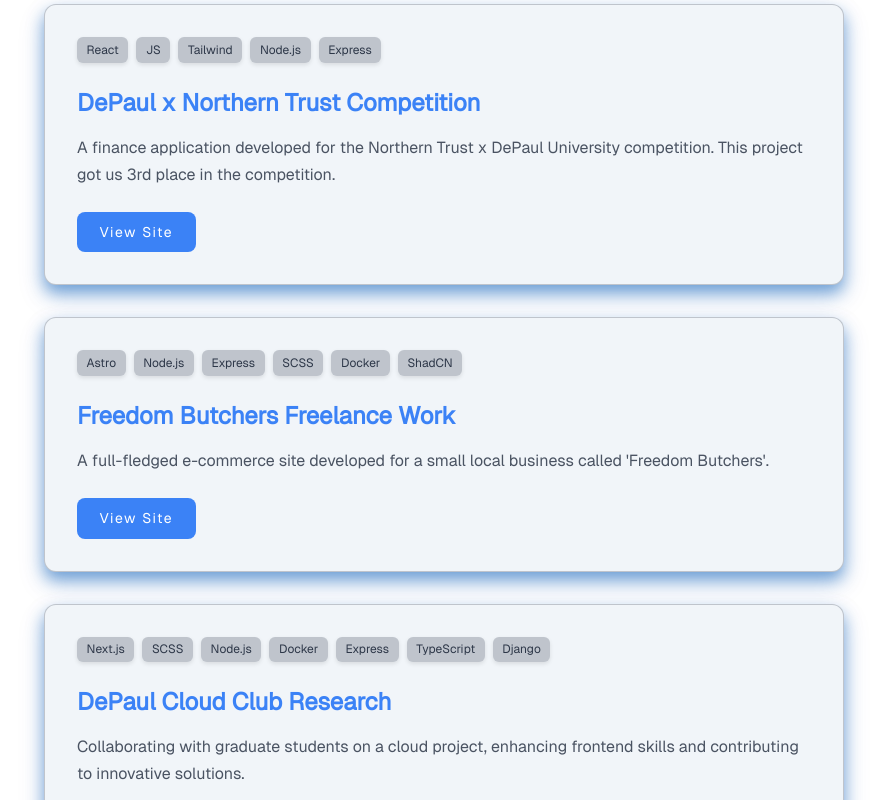
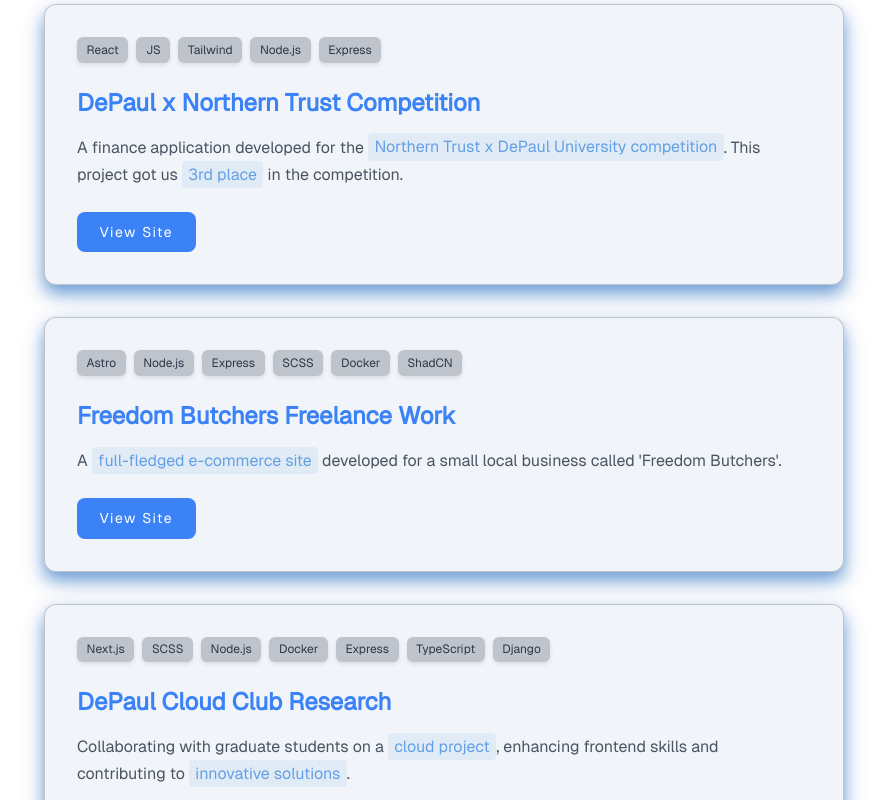
Before and after one commit to RichardLechko/React-Resume, a React (Create React App) app in the folder client/: page / in a window 1280 px wide. Shown: the part 1180-1980 px from the top of the page, without its empty margins (196-1083 px from the left). Built offline with nearby package versions, Linux system fonts and the light colour scheme.

Commit message:
added highlighting

```diff
--- a/client/src/components/Widgets.js
+++ b/client/src/components/Widgets.js
@@ -114,7 +114,49 @@
       <div className="project-title">{linkText}</div>
 
       <div className="project-description">
-        <p>{text}</p>
+        <p>
+          {text
+            .split(
+              new RegExp(
+                `(${
+                  linkText.includes("Northern Trust")
+                    ? t(
+                        "projects.projects-list.northern-trust.highlightedText"
+                      ).join("|")
+                    : linkText.includes("Freedom Butchers")
+                    ? t(
+                        "projects.projects-list.freedom-butchers.highlightedText"
+                      ).join("|")
+                    : linkText.includes("Cloud Club")
+                    ? t(
+                        "projects.projects-list.cloud-project.highlightedText"
+                      ).join("|")
+                    : linkText.includes("MMA")
+                    ? t("projects.projects-list.mma.highlightedText").join("|")
+                    : ""
+                })`,
+                "g"
+              )
+            )
+            .map((part, index) => (
+              <React.Fragment key={index}>
+                {(linkText.includes("Northern Trust")
+                  ? t("projects.projects-list.northern-trust.highlightedText")
+                  : linkText.includes("Freedom Butchers")
+                  ? t("projects.projects-list.freedom-butchers.highlightedText")
+                  : linkText.includes("Cloud Club")
+                  ? t("projects.projects-list.cloud-project.highlightedText")
+                  : linkText.includes("MMA")
+                  ? t("projects.projects-list.mma.highlightedText")
+                  : []
+                ).includes(part) ? (
+                  <span className="highlight-text">{part}</span>
+                ) : (
+                  part
+                )}
+              </React.Fragment>
+            ))}
+        </p>
       </div>
 
       {inDevelopment && (
--- a/client/src/components/Work.js
+++ b/client/src/components/Work.js
@@ -52,7 +52,7 @@
   ];
 
   return (
-    <section id="work" className="work-section" lang={language}>
+    <section id="work" className="work-section">
       <div className="work-container">
         <h1>
           <span className="content-backdrop">{t("work.title-name")}</span>
@@ -85,7 +85,7 @@
     { companyName, position, startTime, endTime, descriptions, logo, tools },
     ref
   ) => {
-    const { t, language } = useTranslation();
+    const { t } = useTranslation();
 
     return (
       <div ref={ref} className="company-container">
--- a/client/src/components/language/translations.json
+++ b/client/src/components/language/translations.json
@@ -36,22 +36,30 @@
       "title-name": "Projects",
       "view-site": "View Site",
       "development": "In Development",
+
       "projects-list": {
         "northern-trust": {
           "linkText": "DePaul x Northern Trust Competition",
-          "text": "A finance application developed for the Northern Trust x DePaul University competition. This project got us 3rd place in the competition."
+          "text": "A finance application developed for the Northern Trust x DePaul University competition. This project got us 3rd place in the competition.",
+          "highlightedText": [
+            "Northern Trust x DePaul University competition",
+            "3rd place"
+          ]
         },
         "freedom-butchers": {
           "linkText": "Freedom Butchers Freelance Work",
-          "text": "A full-fledged e-commerce site developed for a small local business called 'Freedom Butchers'."
+          "text": "A full-fledged e-commerce site developed for a small local business called 'Freedom Butchers'.",
+          "highlightedText": ["full-fledged e-commerce site"]
         },
         "cloud-project": {
           "linkText": "DePaul Cloud Club Research",
-          "text": "Collaborating with graduate students on a cloud project, enhancing frontend skills and contributing to innovative solutions."
+          "text": "Collaborating with graduate students on a cloud project, enhancing frontend skills and contributing to innovative solutions.",
+          "highlightedText": ["innovative solutions", "cloud project"]
         },
         "mma": {
           "linkText": "MMA Scheduler",
-          "text": "This MMA software provides a comprehensive platform for scheduling and tracking MMA events, including fighter details, match dates, and categories. It aggregates and displays real-time data through web scraping, enabling users to stay updated with upcoming fights and results."
+          "text": "This MMA software provides a comprehensive platform for scheduling and tracking MMA events, including fighter details, match dates, and categories. It aggregates and displays real-time data through web scraping, enabling users to stay updated with upcoming fights and results.",
+          "highlightedText": ["displays real-time data through web scraping"]
         }
       }
     },
@@ -67,7 +75,8 @@
           "descriptions": [
             "Assistance in processing and analyzing data to determine key performance indicators (KPIs) and creating dashboards in PowerBI.",
             "Participation in data analysis sessions to provide insights that support decision-making."
-          ]
+          ],
+          "highlightedText": ["PowerBI", "KPI"]
         },
         "rl-it-firm": {
           "companyName": "RL IT Firm",
@@ -78,6 +87,11 @@
           "descriptions": [
             "Development of a full-featured application for a local business using Astro, ShadCN, and Tailwind.",
             "Ensuring an optimal user experience through responsive design and testing."
+          ],
+          "highlightedText": [
+            "Astro, ShadCN, and Tailwind",
+            "responsive design",
+            "testing"
           ]
         }
       }
@@ -424,19 +438,26 @@
       "projects-list": {
         "northern-trust": {
           "linkText": "Соревнование DePaul x Northern Trust",
-          "text": "Финансовое приложение, разработанное для соревнования Northern Trust x DePaul University. Этот проект принес нам 3-е место в соревновании."
+          "text": "Финансовое приложение, разработанное для соревнования Northern Trust x DePaul University. Этот проект принес нам 3-е место в соревновании.",
+          "highlightedText": ["Northern Trust x DePaul University", "3-е место"]
         },
         "freedom-butchers": {
           "linkText": "Фриланс проект для Freedom Butchers",
-          "text": "Полноценный сайт электронной коммерции, разработанный для небольшого локального бизнеса под названием 'Freedom Butchers'."
+          "text": "Полноценный сайт электронной коммерции, разработанный для небольшого локального бизнеса под названием 'Freedom Butchers'.",
+          "highlightedText": ["Полноценный сайт электронной коммерции"]
         },
         "cloud-project": {
           "linkText": "Исследование Cloud Club DePaul",
-          "text": "Сотрудничество с аспирантами над облачным проектом, улучшение навыков фронтенда и участие в разработке инновационных решений."
+          "text": "Сотрудничество с аспирантами над облачным проектом, улучшение навыков фронтенда и участие в разработке инновационных решений.",
+          "highlightedText": ["инновационных решений", "облачным проектом"]
         },
         "mma": {
           "linkText": "Планировщик MMA",
-          "text": "Это программное обеспечение MMA предоставляет всеобъемлющую платформу для планирования и отслеживания мероприятий MMA, включая информацию о бойцах, даты матчей и категории. Оно агрегирует и отображает данные в реальном времени через веб-скрейпинг, позволяя пользователям оставаться в курсе предстоящих боев и результатов."
+          "text": "Это программное обеспечение MMA предоставляет всеобъемлющую платформу для планирования и отслеживания мероприятий MMA, включая информацию о бойцах, даты матчей и категории. Оно агрегирует и отображает данные в реальном времени через веб-скрейпинг, позволяя пользователям оставаться в курсе предстоящих боев и результатов.",
+          "highlightedText": [
+            "агрегирует",
+            "отображает данные в реальном времени через веб-скрейпинг"
+          ]
         }
       }
     },
```
